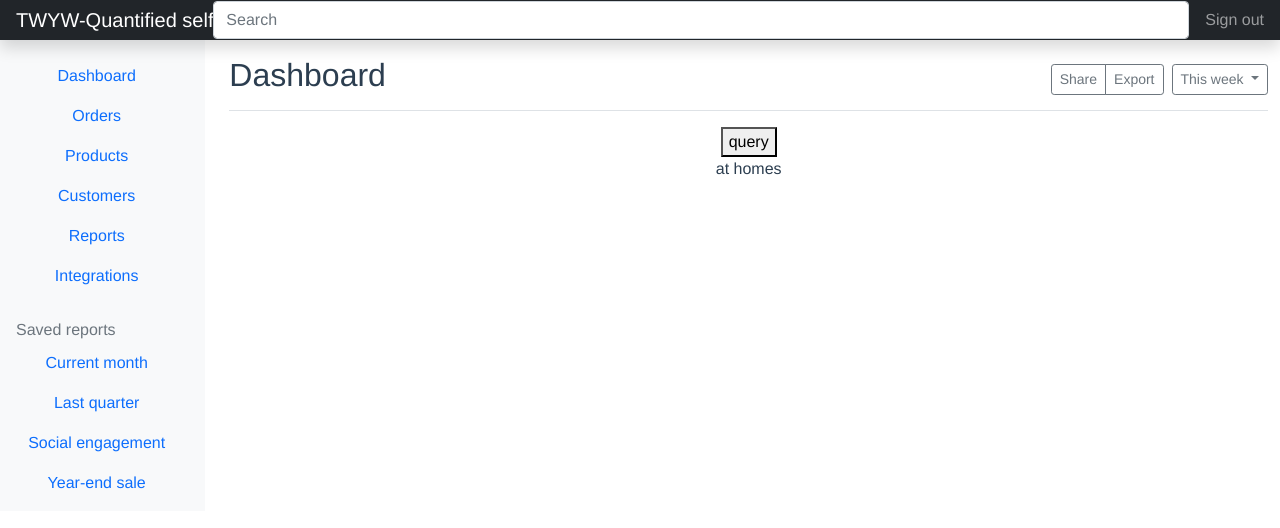
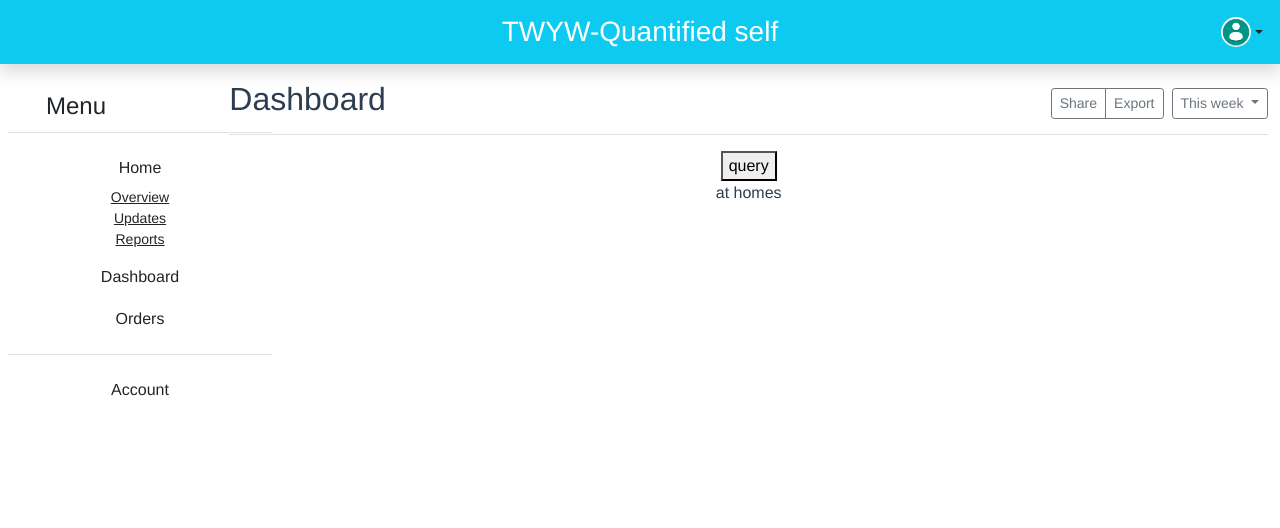
Before and after one commit to hem436/TWYW-Quantified_Self_V2.0, a Vue app in the folder Frontend/: page /dashboard in a window 1280 px wide. Shown: the top 528 px of the page. Built offline with nearby package versions, Linux system fonts and the light colour scheme; what vue-cookies would draw is missing.

Commit message:
bootstrap

```diff
--- a/Frontend/public/index.html
+++ b/Frontend/public/index.html
@@ -8,6 +8,9 @@
     <link rel="icon" href="<%= BASE_URL %>favicon.ico">
     <title><%= htmlWebpackPlugin.options.title %></title>
     <link href="https://cdn.jsdelivr.net/npm/bootstrap@5.0.2/dist/css/bootstrap.min.css" rel="stylesheet" integrity="sha384-EVSTQN3/azprG1Anm3QDgpJLIm9Nao0Yz1ztcQTwFspd3yD65VohhpuuCOmLASjC" crossorigin="anonymous">
+    <!-- JavaScript Bundle with Popper -->
+    <script src="https://cdn.jsdelivr.net/npm/bootstrap@5.2.0/dist/js/bootstrap.bundle.min.js" integrity="sha384-A3rJD856KowSb7dwlZdYEkO39Gagi7vIsF0jrRAoQmDKKtQBHUuLZ9AsSv4jD4Xa" crossorigin="anonymous"></script>
+
     <!--
       <title>vue-test</title> -->
   </head>
--- a/Frontend/src/App.vue
+++ b/Frontend/src/App.vue
@@ -1,15 +1,19 @@
 <template>
 <div id="app">
-	<header class="navbar navbar-dark sticky-top bg-dark flex-md-nowrap p-0 shadow">
-		<a class="navbar-brand col-md-3 col-lg-2 me-0 px-3" href="#">TWYW-Quantified self</a>
+	<header class="navbar navbar-dark sticky-top bg-info flex-md-nowrap p-0 shadow">
+		<a class="fs-3 navbar-brand col-4 offset-4 px-3" href="#">TWYW-Quantified self</a>
 		<button class="navbar-toggler position-absolute d-md-none collapsed" type="button" data-bs-toggle="collapse" data-bs-target="#sidebarMenu" aria-controls="sidebarMenu" aria-expanded="false" aria-label="Toggle navigation">
 			<span class="navbar-toggler-icon"></span>
 		</button>
-		<input class="form-control form-control-dark w-100" type="text" placeholder="Search" aria-label="Search">
-		<div class="navbar-nav">
-			<div class="nav-item text-nowrap">
-				<a class="nav-link px-3" href="#">Sign out</a>
-			</div>
+		<!-- <input class="form-control form-control-dark w-100" type="text" placeholder="Search" aria-label="Search"> -->
+		<div class="btn-group">
+			<button type="button" class="d-flex align-items-center justify-content-center p-3 link-dark text-decoration-none dropdown-toggle btn dropdown-toggle" data-bs-toggle="dropdown" data-bs-display="static" aria-expanded="false"><img
+					src="./assets/userimg.png" alt="mdo" width="30" height="30" class="rounded-circle"></button>
+			<ul class="dropdown-menu dropdown-menu-end">
+				<li><a class="dropdown-item" type="button">Profile</a></li>
+				<hr class="dropdown-divider">
+				<li><a class="dropdown-item" type="button">Sign out</a></li>
+			</ul>
 		</div>
 	</header>
 	<router-view />
--- a/Frontend/src/components/dash/DashIndex.vue
+++ b/Frontend/src/components/dash/DashIndex.vue
@@ -2,55 +2,57 @@
 <div id="dash container-fluid">
 	<div class="row">
 		<nav id="sidebarMenu" class="col-md-3 col-lg-2 d-md-block bg-light sidebar collapse">
-			<div class="position-sticky pt-3">
-				<ul class="nav flex-column">
-					<li class="nav-item">
-						<a class="nav-link active" aria-current="page" href="#">
-							<span data-feather="home"></span> Dashboard </a>
+			<div class="flex-shrink-0 p-2 bg-white" style="width: 280px;">
+				<a href="/" class="d-flex align-items-center pt-3 pb-2 mb-3 link-dark text-decoration-none border-bottom">
+					<svg class="bi me-2" width="30" height="24">
+						<use href="#" />
+					</svg>
+					<span class="fs-4 fw-semibold">Menu</span>
+				</a>
+				<ul class="list-unstyled ps-0">
+					<li class="mb-1">
+						<button class="btn btn-toggle align-items-center rounded collapsed" data-bs-toggle="collapse" data-bs-target="#home-collapse" aria-expanded="true"> Home </button>
+						<div class="collapse show" id="home-collapse">
+							<ul class="btn-toggle-nav list-unstyled fw-normal pb-1 small">
+								<li><a href="#" class="link-dark rounded">Overview</a></li>
+								<li><a href="#" class="link-dark rounded">Updates</a></li>
+								<li><a href="#" class="link-dark rounded">Reports</a></li>
+							</ul>
+						</div>
 					</li>
-					<li class="nav-item">
-						<a class="nav-link" href="#">
-							<span data-feather="file"></span> Orders </a>
+					<li class="mb-1">
+						<button class="btn btn-toggle align-items-center rounded collapsed" data-bs-toggle="collapse" data-bs-target="#dashboard-collapse" aria-expanded="false"> Dashboard </button>
+						<div class="collapse" id="dashboard-collapse">
+							<ul class="btn-toggle-nav list-unstyled fw-normal pb-1 small">
+								<li><a href="#" class="link-dark rounded">Overview</a></li>
+								<li><a href="#" class="link-dark rounded">Weekly</a></li>
+								<li><a href="#" class="link-dark rounded">Monthly</a></li>
+								<li><a href="#" class="link-dark rounded">Annually</a></li>
+							</ul>
+						</div>
 					</li>
-					<li class="nav-item">
-						<a class="nav-link" href="#">
-							<span data-feather="shopping-cart"></span> Products </a>
+					<li class="mb-1">
+						<button class="btn btn-toggle align-items-center rounded collapsed" data-bs-toggle="collapse" data-bs-target="#orders-collapse" aria-expanded="false"> Orders </button>
+						<div class="collapse" id="orders-collapse">
+							<ul class="btn-toggle-nav list-unstyled fw-normal pb-1 small">
+								<li><a href="#" class="link-dark rounded">New</a></li>
+								<li><a href="#" class="link-dark rounded">Processed</a></li>
+								<li><a href="#" class="link-dark rounded">Shipped</a></li>
+								<li><a href="#" class="link-dark rounded">Returned</a></li>
+							</ul>
+						</div>
 					</li>
-					<li class="nav-item">
-						<a class="nav-link" href="#">
-							<span data-feather="users"></span> Customers </a>
-					</li>
-					<li class="nav-item">
-						<a class="nav-link" href="#">
-							<span data-feather="bar-chart-2"></span> Reports </a>
-					</li>
-					<li class="nav-item">
-						<a class="nav-link" href="#">
-							<span data-feather="layers"></span> Integrations </a>
-					</li>
-				</ul>
-				<h6 class="sidebar-heading d-flex justify-content-between align-items-center px-3 mt-4 mb-1 text-muted">
-					<span>Saved reports</span>
-					<a class="link-secondary" href="#" aria-label="Add a new report">
-						<span data-feather="plus-circle"></span>
-					</a>
-				</h6>
-				<ul class="nav flex-column mb-2">
-					<li class="nav-item">
-						<a class="nav-link" href="#">
-							<span data-feather="file-text"></span> Current month </a>
-					</li>
-					<li class="nav-item">
-						<a class="nav-link" href="#">
-							<span data-feather="file-text"></span> Last quarter </a>
-					</li>
-					<li class="nav-item">
-						<a class="nav-link" href="#">
-							<span data-feather="file-text"></span> Social engagement </a>
-					</li>
-					<li class="nav-item">
-						<a class="nav-link" href="#">
-							<span data-feather="file-text"></span> Year-end sale </a>
+					<li class="border-top my-3"></li>
+					<li class="mb-1">
+						<button class="btn btn-toggle align-items-center rounded collapsed" data-bs-toggle="collapse" data-bs-target="#account-collapse" aria-expanded="false"> Account </button>
+						<div class="collapse" id="account-collapse">
+							<ul class="btn-toggle-nav list-unstyled fw-normal pb-1 small">
+								<li><a href="#" class="link-dark rounded">New...</a></li>
+								<li><a href="#" class="link-dark rounded">Profile</a></li>
+								<li><a href="#" class="link-dark rounded">Settings</a></li>
+								<li><a href="#" class="link-dark rounded">Sign out</a></li>
+							</ul>
+						</div>
 					</li>
 				</ul>
 			</div>
--- a/Frontend/src/main.js
+++ b/Frontend/src/main.js
@@ -10,7 +10,7 @@ import './registerServiceWorker'
 import router from './router'
 import store from './store'
 import VueCookies from 'vue-cookies'
-import Ciphers from './ciphers.js'
+import Ciphers from './assets/ciphers.js'
 
 Vue.use(VueCookies);
 Vue.prototype.$Ciphers = Ciphers;
```
Also changed, not shown: Frontend/src/assets/ciphers.js (renamed from Frontend/src/ciphers.js), Frontend/src/assets/userimg.png (added).
